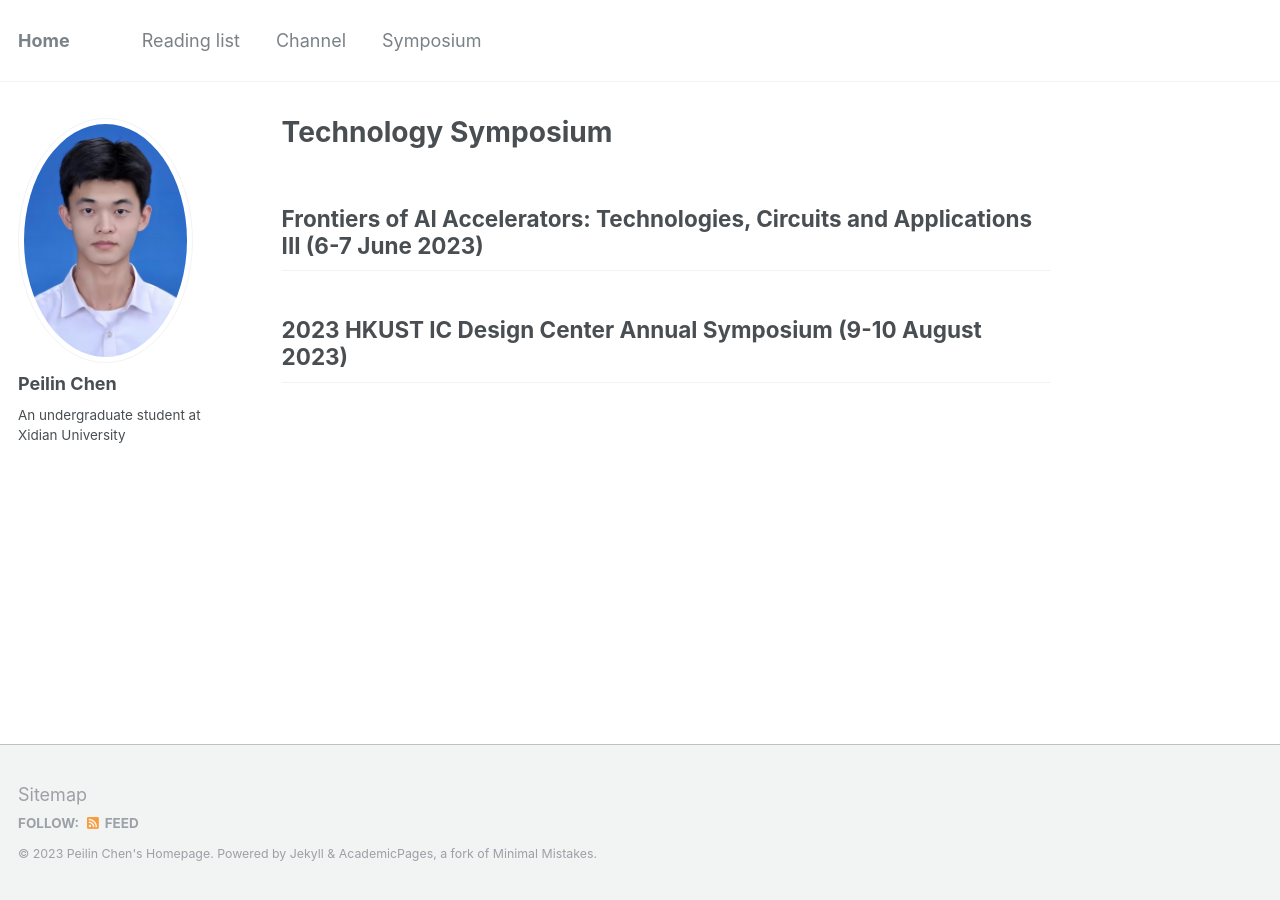
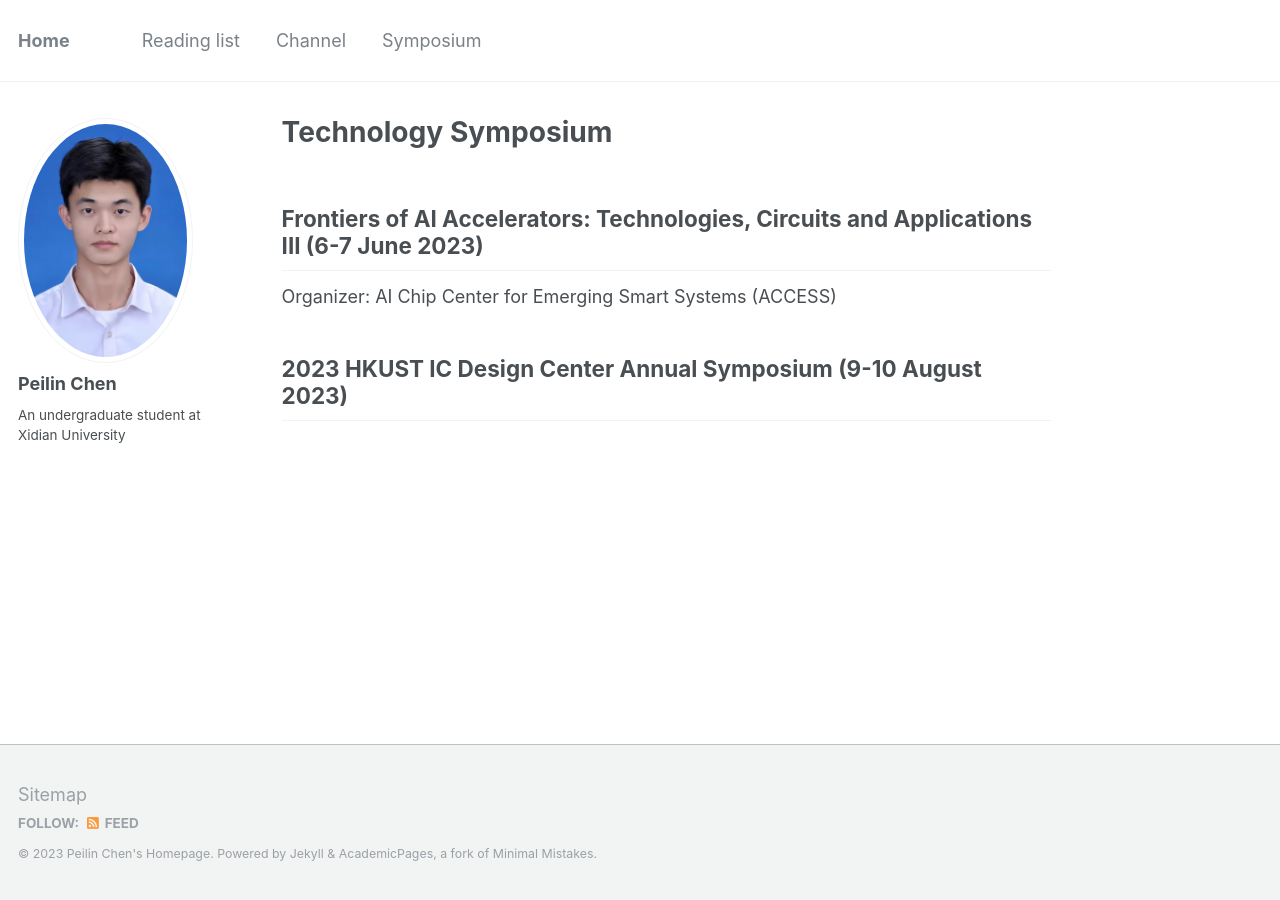
Before and after one commit to peilin-chen/peilin-chen.github.io, a Jekyll site: the page built from _pages/symposium.md, in a window 1280 px wide. Built offline with Jekyll 4.4.1, drawn with Linux system fonts in a browser that asks for light colours.

Commit message:
Update symposium.md

```diff
--- a/_pages/symposium.md
+++ b/_pages/symposium.md
@@ -6,5 +6,6 @@ author_profile: true
 ---
 
 ## Frontiers of AI Accelerators: Technologies, Circuits and Applications III (6-7 June 2023)
+Organizer: AI Chip Center for Emerging Smart Systems (ACCESS)
 
 ## 2023 HKUST IC Design Center Annual Symposium (9-10 August 2023)
```
